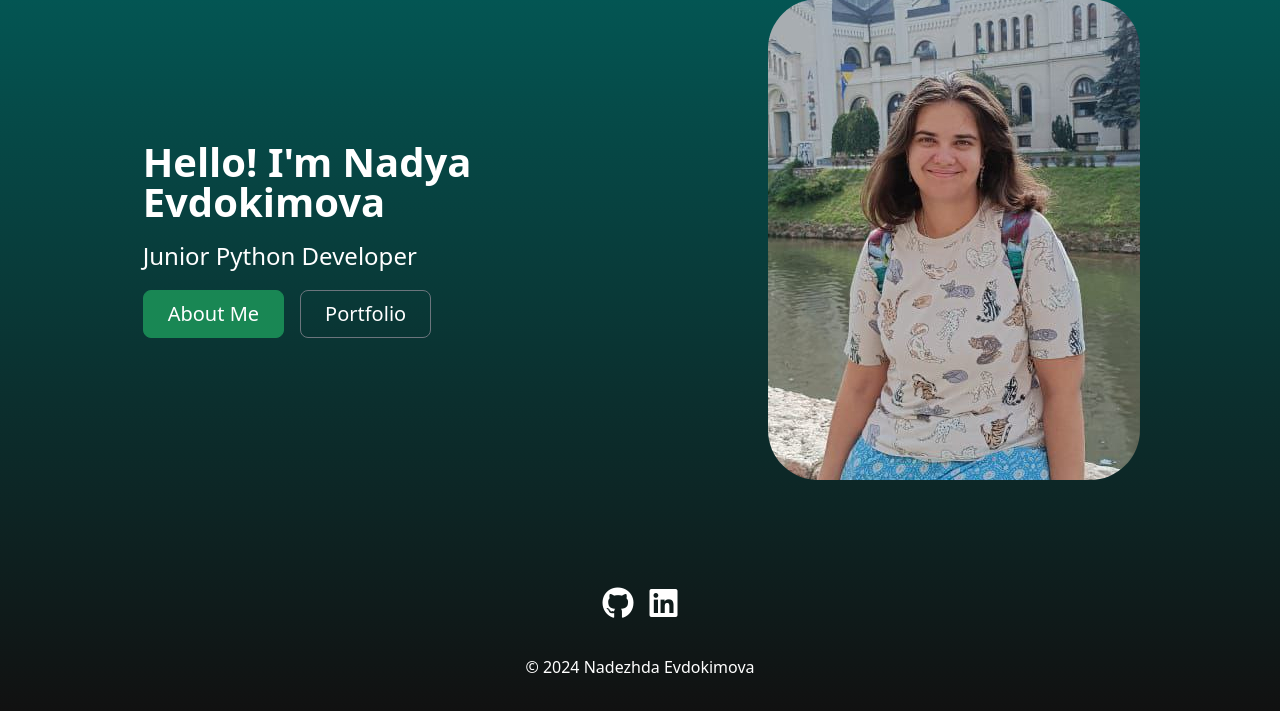
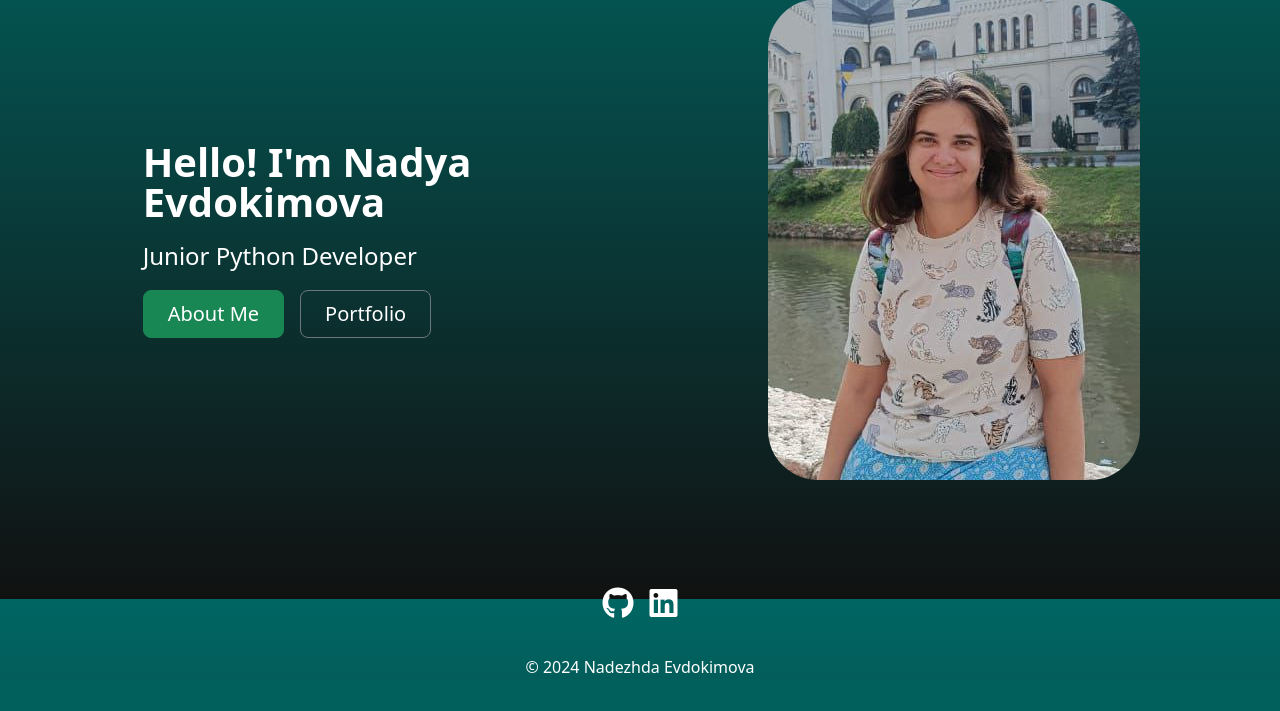
Before and after one commit to NadyaEvdokimova/MyPortfolio, a Flask app: page / in a window 1280 px wide. Shown: the part 171-882 px from the top of the page. After the commit the page ends 844 px from the top, so only its background shows below. Run offline with Flask 3, Linux system fonts and the light colour scheme; some libraries are stand-ins or nearby versions.

Commit message:
Update styles.css

```diff
--- a/static/css/styles.css
+++ b/static/css/styles.css
@@ -21,6 +21,10 @@
 
 footer {
     font: 1rem/1.5 var(--bs-font-sans-serif);
+    text-align: center;
+    width: 100%;
+    height: 2rem;
+    margin-top: auto;
 }
 
 .profile {
```
